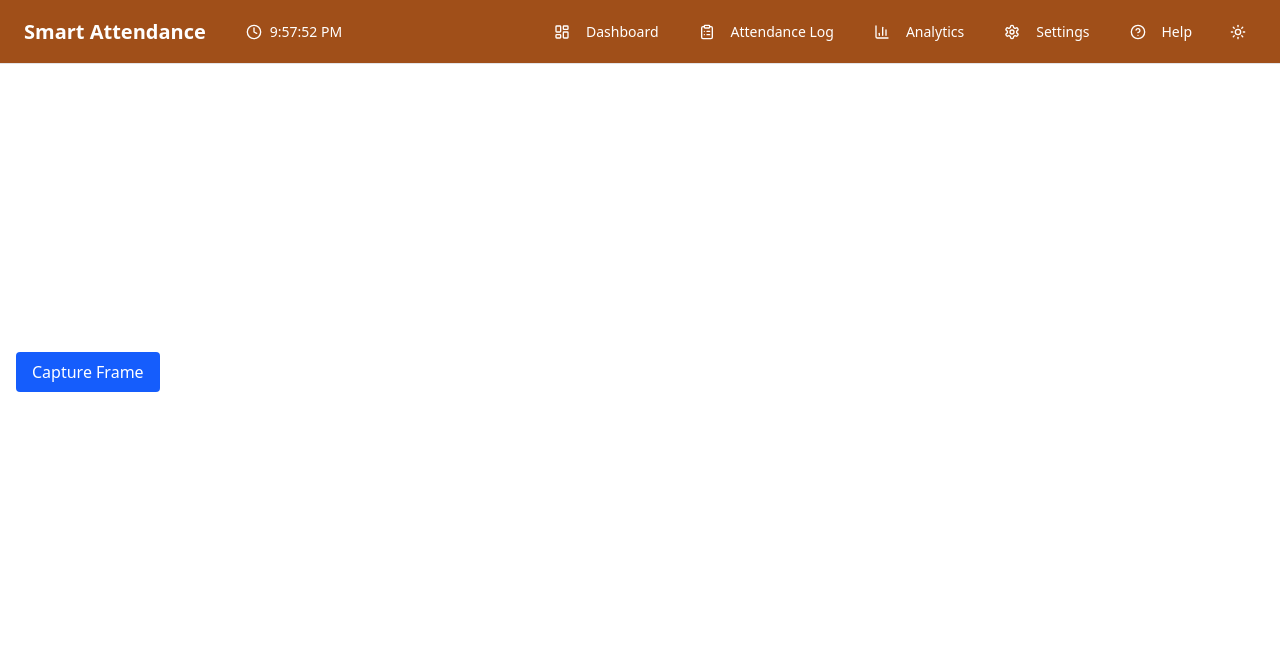
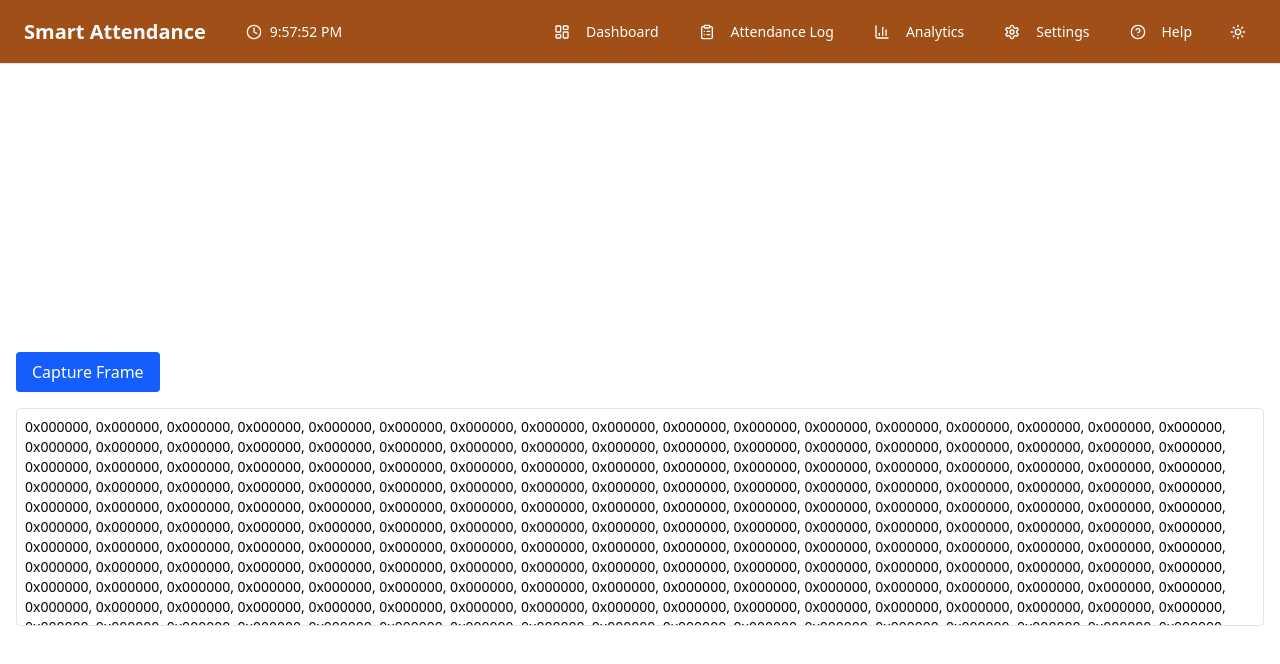
Before and after one commit to derrick-nuby/bridge-final, a Next.js app: page /raw in a window 1280 px wide. Both pictures are taken after a click on the button "Capture Frame". Shown: the top 664 px of the page. Built offline with nearby package versions, Linux system fonts and the light colour scheme; no server answers.

Commit message:
raw features being extracted nicely

```diff
--- a/src/app/raw/page.tsx
+++ b/src/app/raw/page.tsx
@@ -1,13 +1,13 @@
 'use client';
 
-import React, { useEffect, useRef } from 'react';
+import React, { useEffect, useRef, useState } from 'react';
 
 const RawImageExtractor = () => {
   const videoRef = useRef<HTMLVideoElement>(null);
   const canvasRef = useRef<HTMLCanvasElement>(null);
+  const [rawOutput, setRawOutput] = useState<string>('');
 
   useEffect(() => {
-    // Start the webcam
     const startCamera = async () => {
       const stream = await navigator.mediaDevices.getUserMedia({ video: true });
       if (videoRef.current) {
@@ -23,7 +23,7 @@ const RawImageExtractor = () => {
     const canvas = canvasRef.current;
     if (!video || !canvas) return;
 
-    const width = 96; // resize to match Edge Impulse input shape
+    const width = 96;
     const height = 96;
 
     canvas.width = width;
@@ -32,36 +32,42 @@ const RawImageExtractor = () => {
     const ctx = canvas.getContext('2d');
     if (!ctx) return;
 
-    // Draw the current video frame to canvas
     ctx.drawImage(video, 0, 0, width, height);
-
-    // Extract pixel data
     const imageData = ctx.getImageData(0, 0, width, height).data;
 
-    // Convert RGBA to grayscale or RGB (depending on model)
-    const grayscalePixels: number[] = [];
+    const hexPixels: string[] = [];
+
     for (let i = 0; i < imageData.length; i += 4) {
       const r = imageData[i];
       const g = imageData[i + 1];
       const b = imageData[i + 2];
-      // Edge Impulse expects grayscale in some models
-      const gray = Math.floor((r + g + b) / 3);
-      grayscalePixels.push(gray);
+      const packedRGB = (r << 16) | (g << 8) | b;
+      hexPixels.push(`0x${packedRGB.toString(16).padStart(6, '0')}`);
     }
 
-    console.log('Flattened grayscale pixels:', grayscalePixels);
+    const formattedOutput = hexPixels.join(', ');
+    setRawOutput(formattedOutput);
+    console.log('Raw RGB888 values:', formattedOutput);
   };
 
   return (
-    <div className="p-4">
+    <div className="p-4 space-y-4">
       <video ref={videoRef} autoPlay playsInline className="rounded-lg w-64 h-64" />
       <canvas ref={canvasRef} style={{ display: 'none' }} />
       <button
         onClick={captureFrame}
-        className="mt-4 px-4 py-2 rounded bg-blue-600 text-white hover:bg-blue-700"
+        className="px-4 py-2 rounded bg-blue-600 text-white hover:bg-blue-700"
       >
         Capture Frame
       </button>
+      {rawOutput && (
+        <textarea
+          value={rawOutput}
+          readOnly
+          rows={10}
+          className="w-full text-sm p-2 border rounded resize-none font-mono"
+        />
+      )}
     </div>
   );
 };
```
